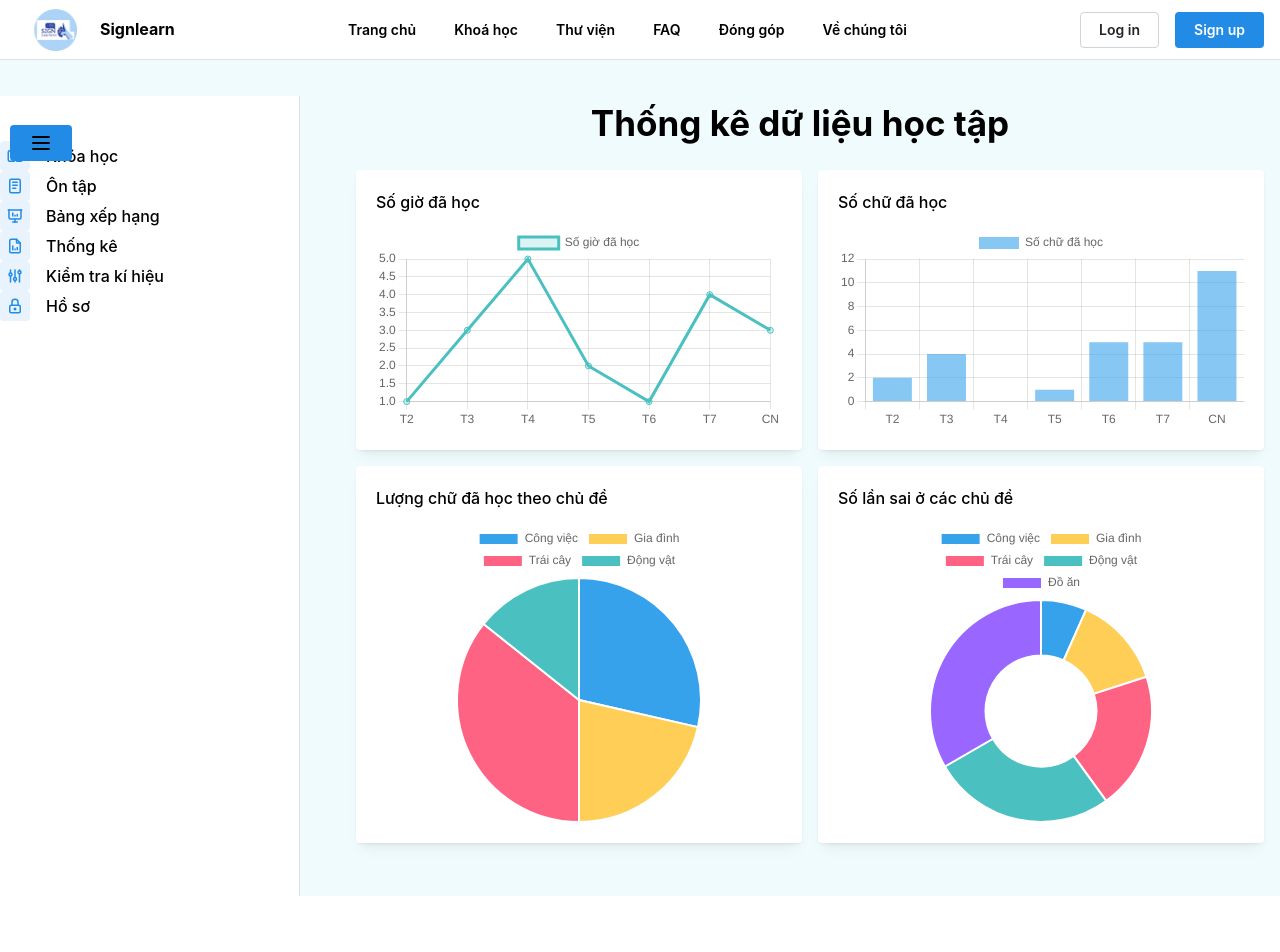
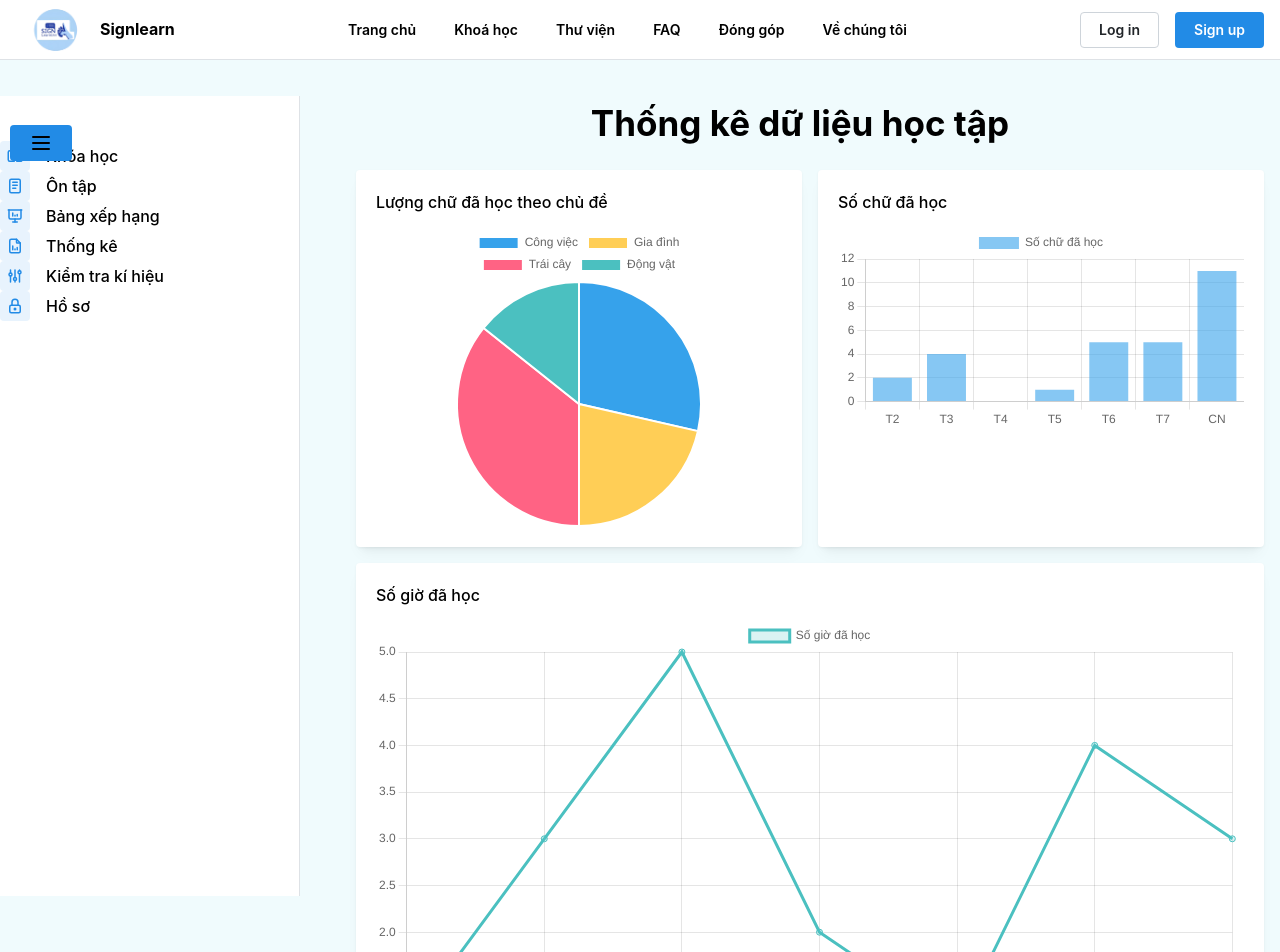
Before and after one commit to Lee-412/TTNM_deaf_learning, a Next.js app: page /course_base/statistical in a window 1280 px wide. Shown: the top 952 px of the page. Built offline with nearby package versions, Linux system fonts and the light colour scheme.

Commit message:
fix(Statistic.tsx): delete donut chart

```diff
--- a/src/components/courses_base/statical/Statistics.tsx
+++ b/src/components/courses_base/statical/Statistics.tsx
@@ -106,37 +106,33 @@ const Statistic = () => {
       <Grid.Col span={isSmallScreen ? 12 : 6}>
           <Card shadow="sm" padding="lg">
             <Text fw={500} mb="sm">
-              Số giờ đã học
+              Lượng chữ đã học theo chủ đề
             </Text>
-            <Line data={lineData} />
+            <div style={{ margin: "0 auto" }}>
+              <Pie data={pieData} />
+            </div>
           </Card>
         </Grid.Col>
+
         <Grid.Col span={isSmallScreen ? 12 : 6}>
           <Card shadow="sm" padding="lg">
             <Text fw={500} mb="sm">
               Số chữ đã học
             </Text>
+
+            <div style={{height: "300px", width: "auto"}}>
             <Bar data={barData} />
-          </Card>
-        </Grid.Col>
-        <Grid.Col span={isSmallScreen ? 12 : 6}>
-          <Card shadow="sm" padding="lg">
-            <Text fw={500} mb="sm">
-              Lượng chữ đã học theo chủ đề
-            </Text>
-            <div style={{height: "300px", margin: "0 auto" }}>
-              <Pie data={pieData} />
             </div>
           </Card>
         </Grid.Col>
-        <Grid.Col span={isSmallScreen ? 12 : 6}>
+
+        <Grid.Col span={isSmallScreen ? 12 : 12}>
           <Card shadow="sm" padding="lg">
             <Text fw={500} mb="sm">
-              Số lần sai ở các chủ đề
+              Số giờ đã học
             </Text>
-            <div style={{ height: "300px", margin: "0 auto" }}>
-              <Doughnut data={doughnutData} />
-            </div>
+            <Line data={lineData} />
+
           </Card>
         </Grid.Col>
       </Grid>
```
Lines whose indentation alone changed are shown as unchanged.
